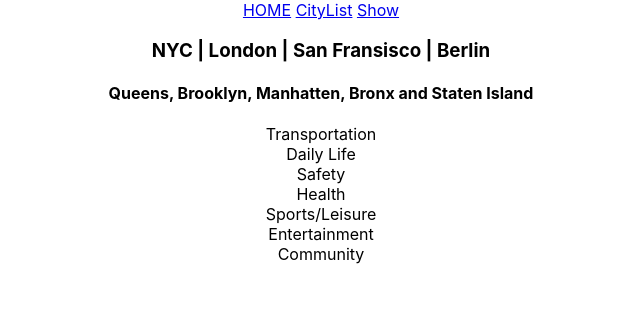
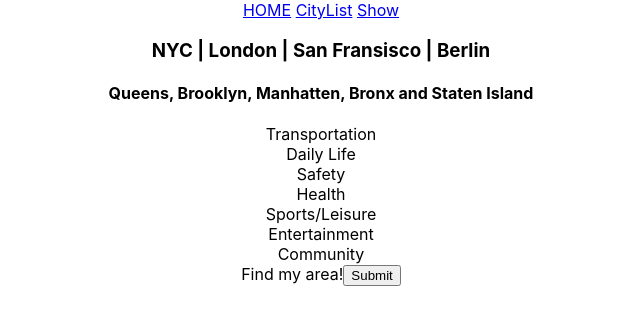
Before and after one commit to kellogsfrost/browsing-house-app, a React (Create React App) app: page / in a window 1280 px wide. Shown: the top 324 px of the page, without its empty margins (319-959 px from the left). Built offline with nearby package versions, Linux system fonts and the light colour scheme; no server answers.

Commit message:
updated home page

```diff
--- a/src/Home.jsx
+++ b/src/Home.jsx
@@ -1,4 +1,10 @@
 import React, { Component } from 'react'
+import {
+    BrowserRouter as Router,
+    Route,
+    Link
+  } from 'react-router-dom';
+
 
 export class Home extends Component {
     render() {
@@ -35,8 +41,12 @@ export class Home extends Component {
                     Community
                 </div>
             </div>
-
-            <footer></footer>
+            <footer>
+                Find my area!{''}
+                <Link to={'/show/'}>
+           <input type="submit"></input>
+                </Link>
+           </footer>
            </>
         )
     }
```
